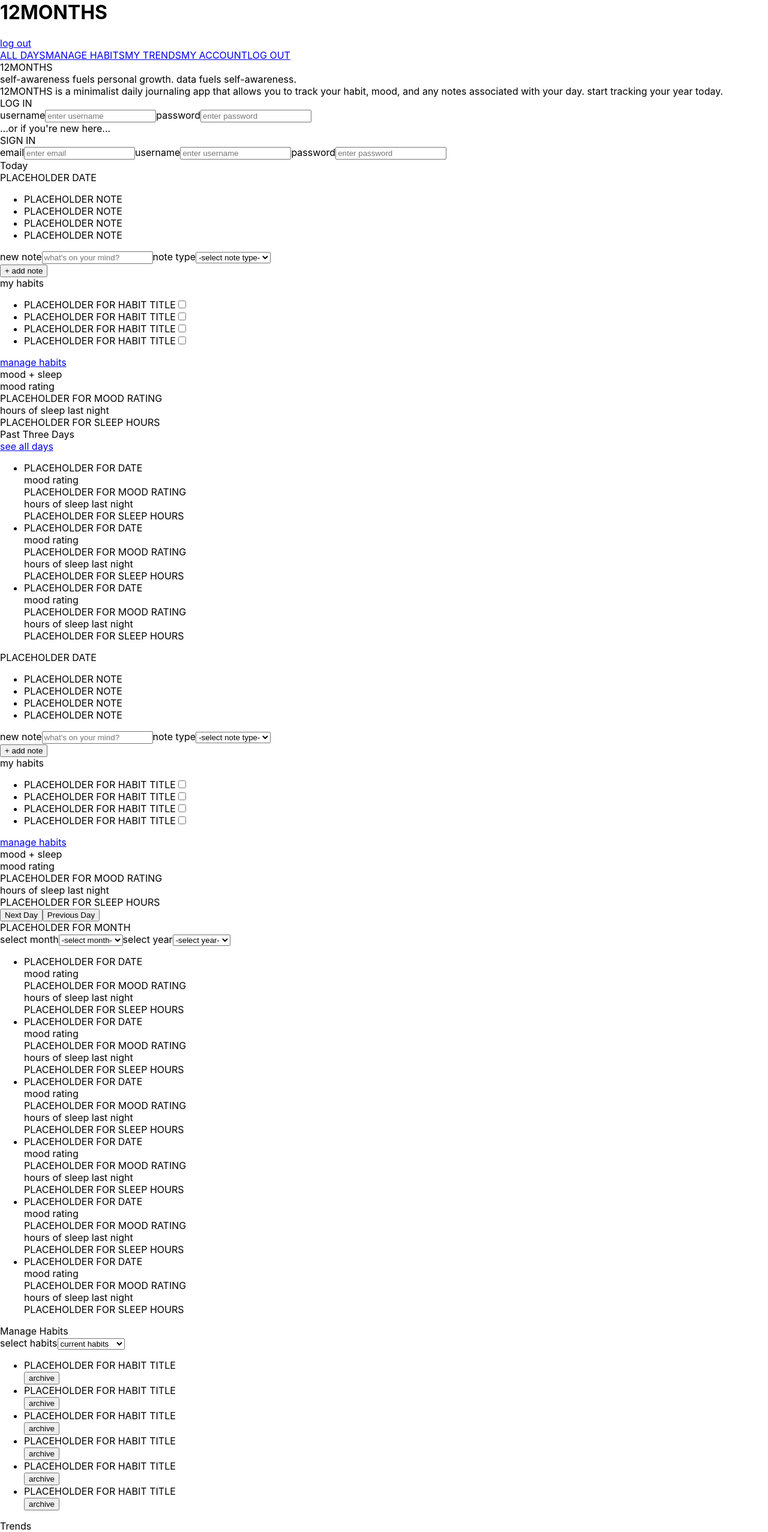
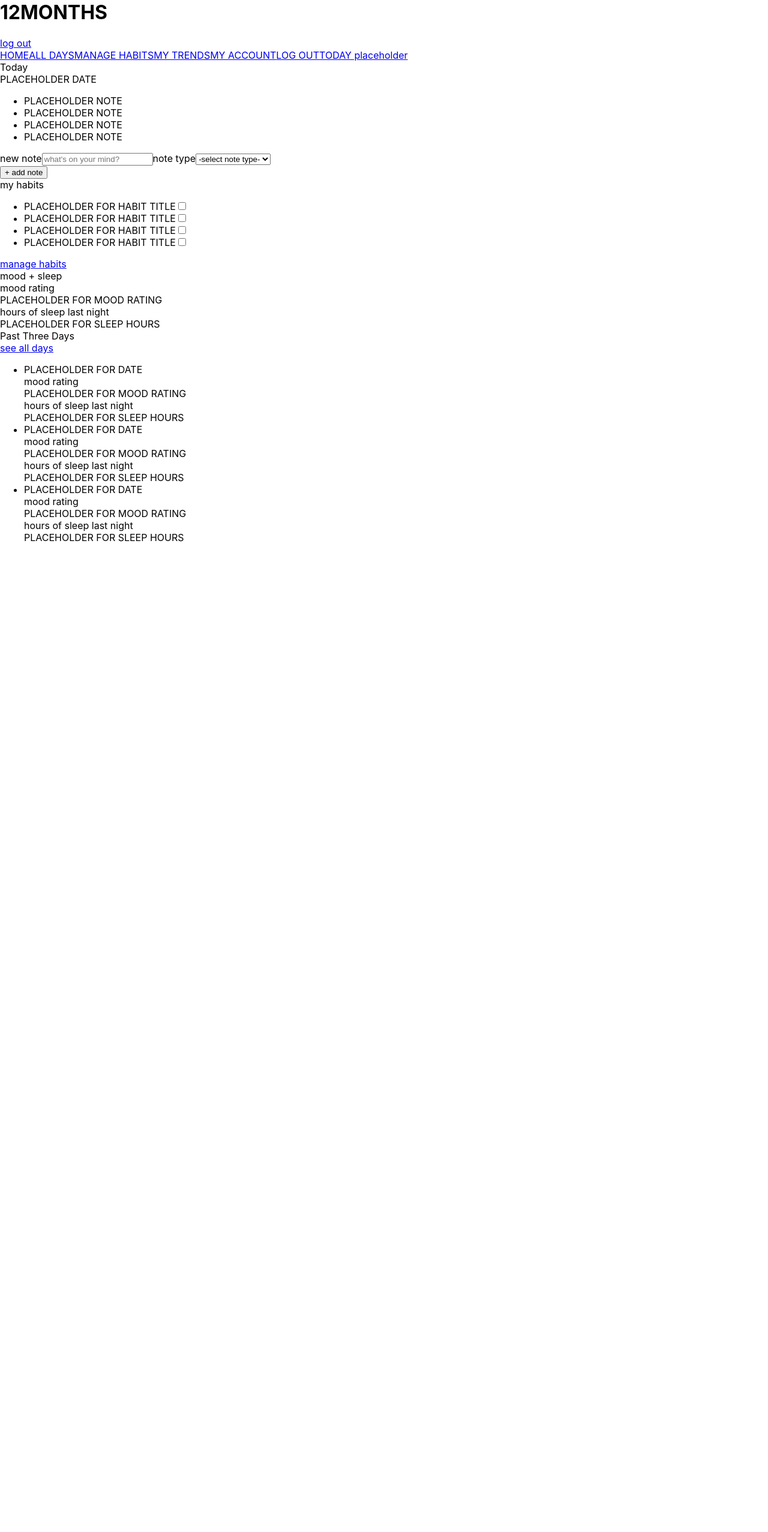
Before and after one commit to billyott/twelve-months-client, a React (Create React App) app: page / in a window 1280 px wide. Shown: the part 20-2574 px from the top of the page at 60% size. After the commit the page ends 926 px from the top, so only its background shows below. Built offline with nearby package versions, Linux system fonts and the light colour scheme.

Commit message:
added basic routing

```diff
--- a/package.json
+++ b/package.json
@@ -3,7 +3,7 @@
   "version": "0.1.0",
   "private": true,
   "dependencies": {
-    "@nivo/api": "^0.66.0",
+    "@nivo/api": "^0.67.0",
     "@nivo/core": "^0.66.0",
     "@nivo/line": "^0.66.0",
     "@testing-library/jest-dom": "^5.11.4",
@@ -13,6 +13,7 @@
     "react": "^17.0.1",
     "react-dom": "^17.0.1",
     "react-redux": "^7.2.2",
+    "react-router-dom": "^5.2.0",
     "react-scripts": "4.0.1",
     "redux": "^4.0.5",
     "web-vitals": "^0.2.4"
--- a/src/App.js
+++ b/src/App.js
@@ -1,4 +1,5 @@
-// import { BrowserRouter, Switch, Route, Redirect } from 'react-router-dom'
+import { BrowserRouter, Switch, Route, Redirect } from 'react-router-dom'
+
 import Header from './components/header';
 import NavBar from './components/nav-bar';
 import LoginContainer from './containers/login-container';
@@ -15,15 +16,33 @@ function App() {
 
     return (
         <div className="App">
-            <Header />
-            <NavBar />
-            <LoginContainer />
-            <HomepageContainer />
-            <DayDetailsContainer />
-            <AllDaysContainer />
-            <ManageHabitsContainer />
-            <TrendContainer />
-            <AccountContainer />
+            <BrowserRouter>
+                <Header />
+                <NavBar />
+                <Switch>
+                    <Route path="/login">
+                        <LoginContainer />
+                    </Route>
+                    <Route path="/today">
+                        <DayDetailsContainer />
+                    </Route>
+                    <Route path="/days">
+                        <AllDaysContainer />
+                    </Route>
+                    <Route path="/habits">
+                        <ManageHabitsContainer />
+                    </Route>
+                    <Route path="/trends">
+                        <TrendContainer />
+                    </Route>
+                    <Route path="/my-account">
+                        <AccountContainer />
+                    </Route>
+                    <Route path="/">
+                        <HomepageContainer />
+                    </Route>
+                </Switch>
+            </BrowserRouter>
         </div>
     );
 }
--- a/src/components/nav-bar.js
+++ b/src/components/nav-bar.js
@@ -1,4 +1,5 @@
 import React from 'react';
+import { NavLink } from 'react-router-dom'
 
 import './nav-bar.scss';
 
@@ -8,12 +9,16 @@ function NavBar() {
 
     return (
         <div className="nav-bar">
-            <a className="nav-bar__link" href="/">ALL DAYS</a>
-            <a className="nav-bar__link" href="/">MANAGE HABITS</a>
-            <a className="nav-bar__link" href="/">MY TRENDS</a>
-            <a className="nav-bar__link" href="/">MY ACCOUNT</a>
-            <a className="nav-bar__link" href="/">LOG OUT</a>
+            <NavLink to="/" className="nav-bar__link">HOME</NavLink>
+            <NavLink to="/days" className="nav-bar__link">ALL DAYS</NavLink>
+            <NavLink to="/habits" className="nav-bar__link">MANAGE HABITS</NavLink>
+            <NavLink to="/trends" className="nav-bar__link">MY TRENDS</NavLink>
+            <NavLink to="/my-account" className="nav-bar__link">MY ACCOUNT</NavLink>
+            <NavLink to="/login" className="nav-bar__link">LOG OUT</NavLink>
+            <NavLink to="/today" className="nav-bar__link">TODAY placeholder</NavLink>
         </div>
+
+
     );
 
 }
```
Also changed, not shown: 1 other file (tests, documents, lock files or other folders).
